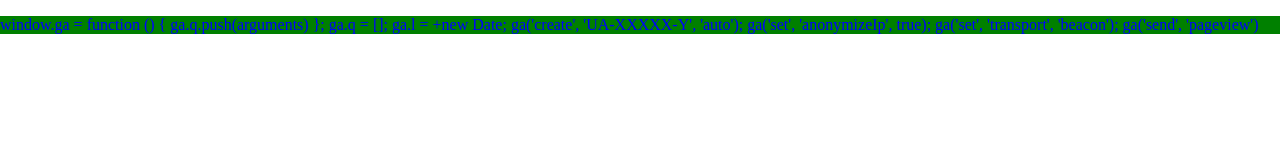
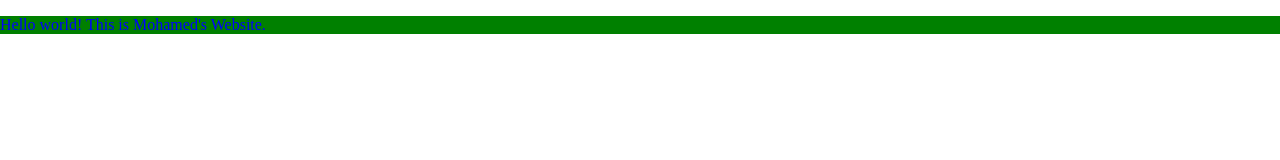
Before and after one commit to MohamedSpartan/MohamedSpartan.github.io, a website built with Parcel: page index.html in a window 1280 px wide. Built offline with nearby package versions, Linux system fonts and the light colour scheme.

Commit message:
Update index.html

```diff
--- a/index.html
+++ b/index.html
@@ -25,7 +25,7 @@
 <body>
 
   <!-- Add your site or application content here -->
-  <p style="color: blue; background-color:green;”> Hello world! This is Mohamed's Website.</p>
+  <p style="color: blue; background-color:green;"> Hello world! This is Mohamed's Website.</p>
   <script src="js/vendor/modernizr-3.11.2.min.js"></script>
   <script src="js/plugins.js"></script>
   <script src="js/main.js"></script>
```
